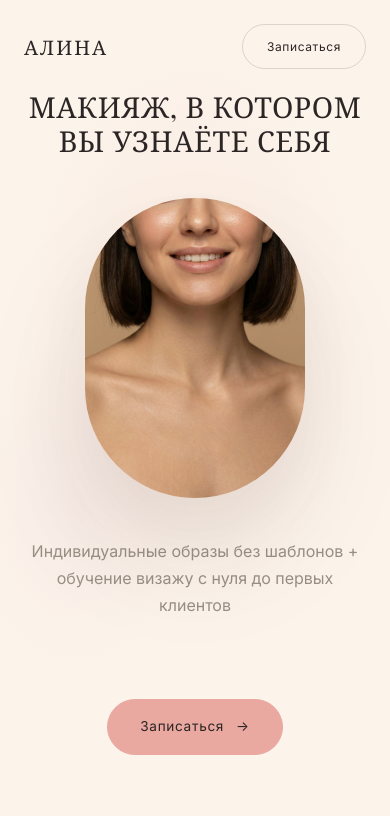
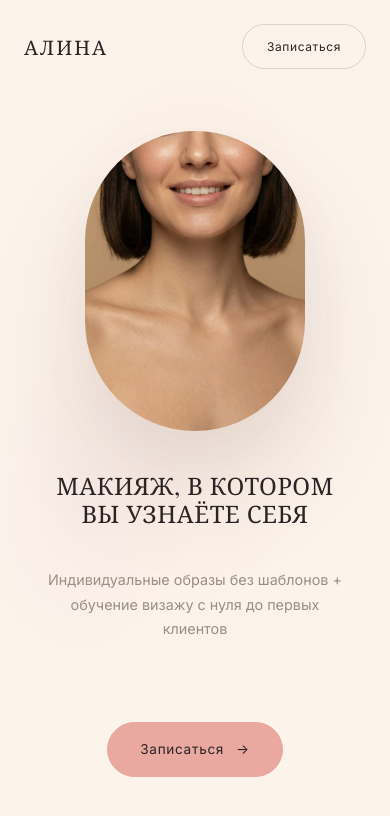
Before and after one commit to dbobkov245-source/vizazhist_page, a plain HTML site: page index.html in a window 390 px wide. Shown: the top 816 px of the page. Drawn offline with nearby package versions, Linux system fonts and the light colour scheme; a web font is replaced by a local one.

Commit message:
Fix mobile hero layout: proper element order and spacing

```diff
--- a/index.html
+++ b/index.html
@@ -336,8 +336,10 @@
 
         /* Left side - now TITLE (swapped) */
         .hero__left {
-            order: 1;
+            order: 2;
+            /* Title after portrait on mobile */
             max-width: 380px;
+            padding: 0 var(--space-sm);
         }
 
         @media (min-width: 900px) {
@@ -348,22 +350,26 @@
                 justify-self: end;
                 text-align: right;
                 padding-right: var(--space-lg);
+                padding-left: 0;
             }
         }
 
         .hero__title {
-            font-size: clamp(1.8rem, 4vw, 2.8rem);
+            font-size: clamp(1.5rem, 5vw, 2.8rem);
             line-height: 1.2;
         }
 
         /* Center - Portrait (becomes fullscreen on scroll) */
         .hero__visual {
-            order: 2;
+            order: 1;
+            /* Portrait first on mobile */
             display: flex;
             justify-content: center;
             align-items: center;
             position: relative;
             z-index: 10;
+            margin-top: var(--space-xl);
+            /* Space from nav on mobile */
         }
 
         @media (min-width: 900px) {
@@ -371,6 +377,7 @@
                 order: 0;
                 grid-column: 2;
                 grid-row: 2;
+                margin-top: 0;
             }
         }
 
@@ -453,9 +460,16 @@
         }
 
         .hero__subtitle {
-            font-size: clamp(1rem, 1.8vw, 1.25rem);
+            font-size: clamp(0.9rem, 2vw, 1.25rem);
             color: var(--color-text-muted);
             line-height: 1.7;
+            padding: 0 var(--space-sm);
+        }
+
+        @media (min-width: 900px) {
+            .hero__subtitle {
+                padding: 0;
+            }
         }
 
         /* CTA */
```
